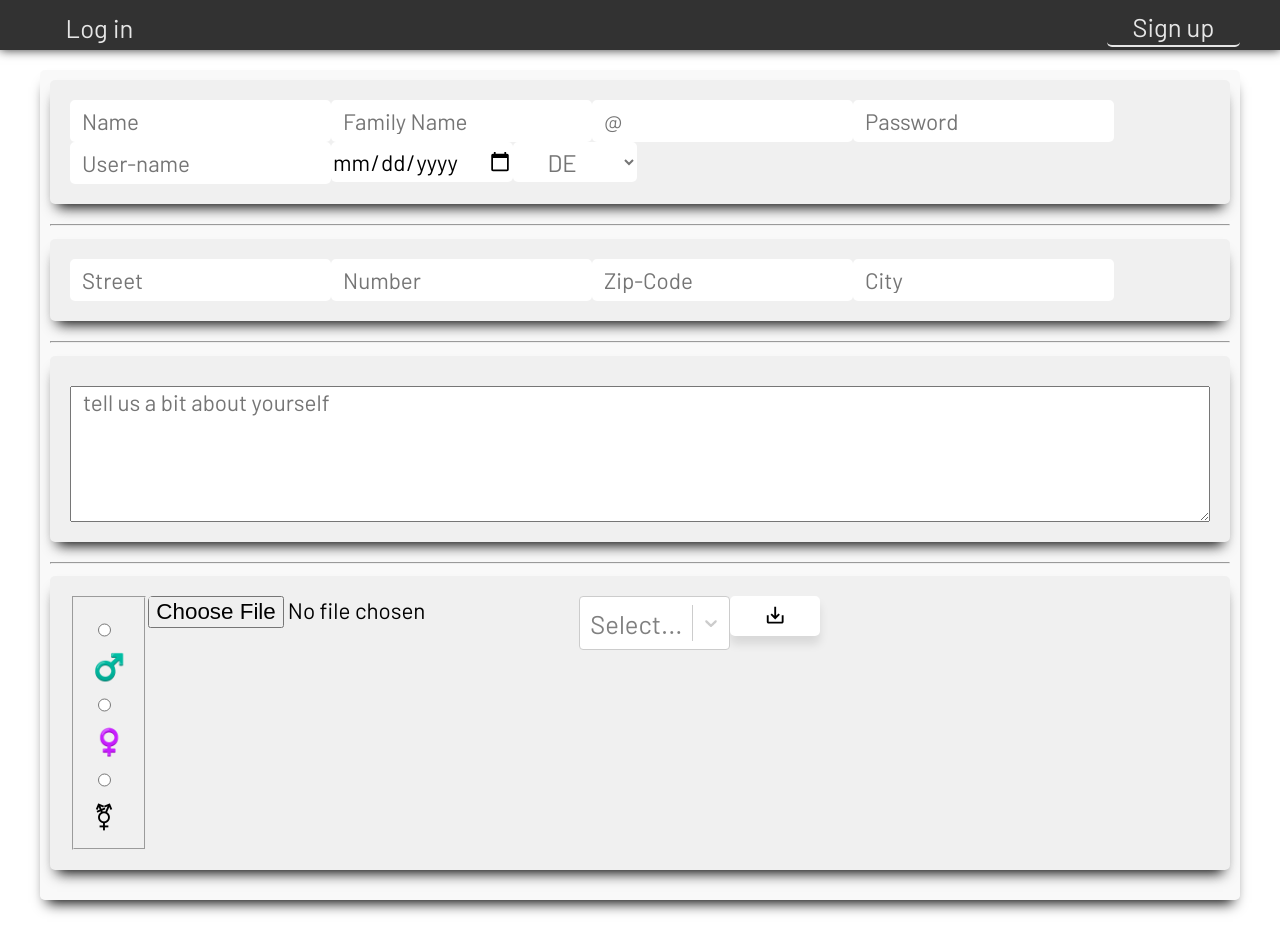
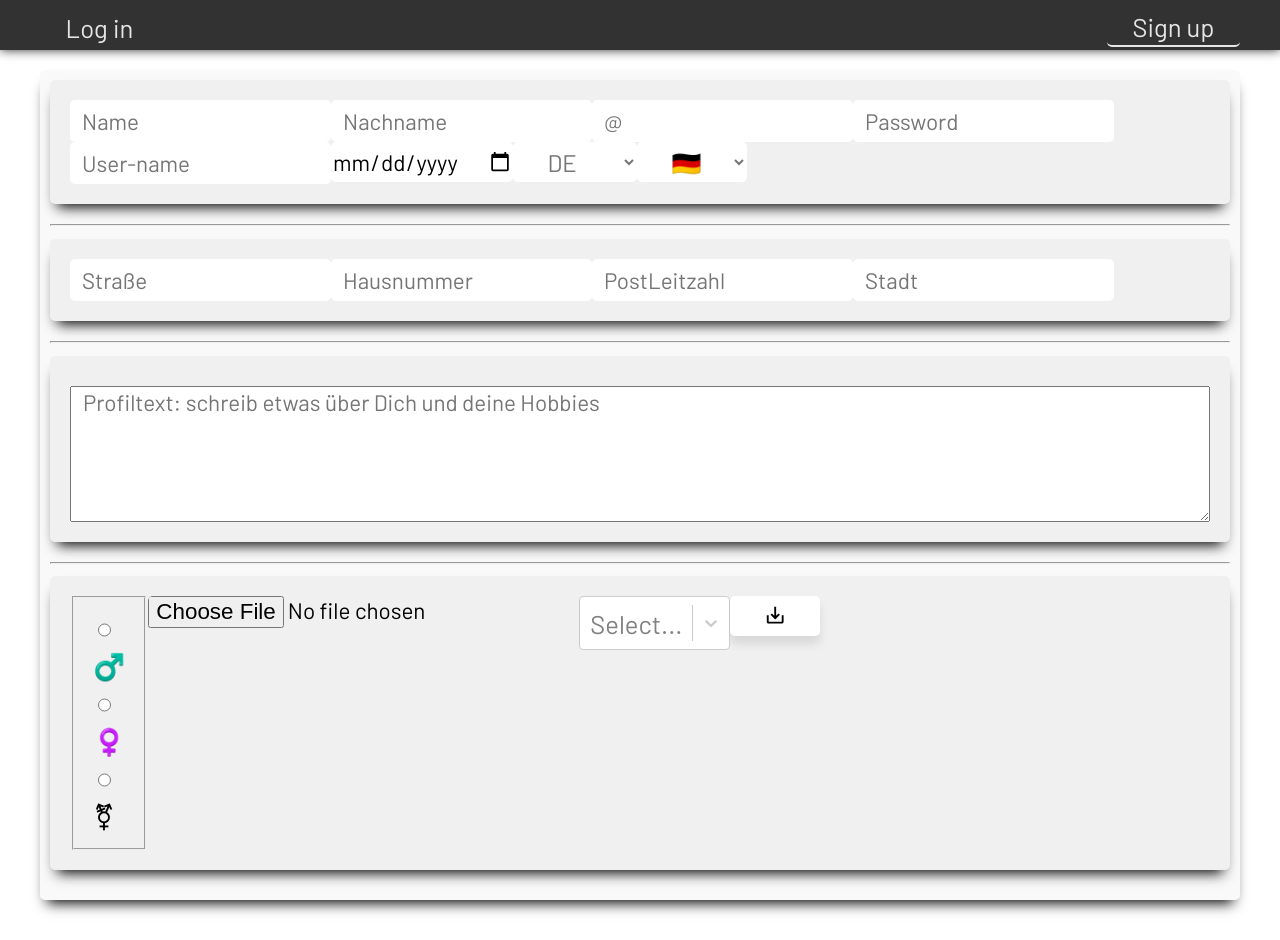
Before and after one commit to mcbauman/Final-Project-friendsFinder, a React (Create React App) app in the folder frontend/: page /Singin in a window 1280 px wide. Built offline with nearby package versions, Linux system fonts and the light colour scheme.

Commit message:
translated Signing

```diff
--- a/frontend/src/Routes/Singin.jsx
+++ b/frontend/src/Routes/Singin.jsx
@@ -5,6 +5,9 @@ import Activities from "../components/ActivitiesArray";
 import {toast, ToastContainer} from "react-toastify";
 import {MdOutlineSaveAlt} from "react-icons/md";
 import "../components/Log.scss";
+import { useContext } from "react";
+import { Context } from "../components/context"
+import trans from "../components/trans";
 
 export default function Singin(props){
     const [email, setEmail]=useState("")
@@ -23,7 +26,8 @@ export default function Singin(props){
     const [city, setCity]=useState("")
     const [country, setCountry]=useState("DE")
     const [errors,setErrors]=useState([])
-    const options=Activities
+    const {lang, setLang}=useContext(Context)
+    const options=Activities[lang]
     const notifySuccess = () => toast("Your profile is created");
     const notifyError = (text) => toast(text);
 
@@ -67,7 +71,7 @@ export default function Singin(props){
 {/* PROFILEDATA */}
                 <section>
                 <input className={errors.includes("your real Name please!")?"error":""} type="text" value={name} onChange={e=>setName(e.target.value)} placeholder="Name"/>
-                <input className={errors.includes("your real Name please!")?"error":""} type="text" value={familyName} onChange={e=>setFamilyName(e.target.value)} placeholder="Family Name"/>
+                <input className={errors.includes("your real Name please!")?"error":""} type="text" value={familyName} onChange={e=>setFamilyName(e.target.value)} placeholder={trans[lang].familyName}/>
                 <input className={errors.includes("E11000")?"error":""} type="email" value={email} onChange={e=>setEmail(e.target.value)} placeholder="@"/>
                 <input className={errors.includes("password is to weak!")?"error":""} type="password" value={password} onChange={e=>setPassword(e.target.value)} placeholder="Password"/>
                 <input className={errors.includes("only Chars and Numbers as UserName please!")?"error":""} type="text" value={userName} onChange={e=>setUserName(e.target.value)} placeholder="User-name" />
@@ -81,21 +85,25 @@ export default function Singin(props){
                     <option>KE</option>
                     <option>PH</option>
                 </select>
+                <select value={lang} onChange={(e)=>setLang(e.target.value)}>
+                        <option value="de">🇩🇪</option>
+                        <option value="en">🇬🇧</option>
+                    </select>
                 </section>
                 <hr/>
 {/* Adress */}
                 <section>
-                <input className={errors.includes("your real Street please!")?"error":""} type="text" value={street} onChange={e=>setStreet(e.target.value)} placeholder="Street"/>
-                <input className={errors.includes("only the Number please!")?"error":""} type="number" value={number} onChange={e=>setNumber(e.target.value)} placeholder="Number"/>
-                <input className={errors.includes("only ZIP-Code please!")?"error":""} type="number" value={zipCode} onChange={e=>setZipCode(e.target.value)} placeholder="Zip-Code"/>
-                <input className={errors.includes("type in your city!")?"error":""} type="text" value={city} onChange={e=>setCity(e.target.value)} placeholder="City"/>
+                <input className={errors.includes("your real Street please!")?"error":""} type="text" value={street} onChange={e=>setStreet(e.target.value)} placeholder={trans[lang].street}/>
+                <input className={errors.includes("only the Number please!")?"error":""} type="number" value={number} onChange={e=>setNumber(e.target.value)} placeholder={trans[lang].number}/>
+                <input className={errors.includes("only ZIP-Code please!")?"error":""} type="number" value={zipCode} onChange={e=>setZipCode(e.target.value)} placeholder={trans[lang].zioCode}/>
+                <input className={errors.includes("type in your city!")?"error":""} type="text" value={city} onChange={e=>setCity(e.target.value)} placeholder={trans[lang].city}/>
                 </section>
                 <hr/>
 {/* ABOUTTEXT */}
                 <section className={errors.includes("Plese tell us a bit about you in Profile-Text")?"error":""} >
                  <textarea rows="5" value={profileText}
                  onChange={e=>setProfileText(e.target.value)}
-                 placeholder="tell us a bit about yourself"/>
+                 placeholder={trans[lang].tellUs}/>
                 </section>
                 <hr/>
 {/* ABOUTTEXT */}
--- a/frontend/src/components/trans.js
+++ b/frontend/src/components/trans.js
@@ -19,7 +19,13 @@ const trans={
         createdAt:"erstellt am:",
         leaveComment:"kommentieren",
         deleteUser:"LÖSCHE DEINEN NUTZER",
-        changeLogInData:"EINLOG-DATEN ÄNDERN"
+        changeLogInData:"EINLOG-DATEN ÄNDERN",
+        familyName:"Nachname",
+        street:"Straße",
+        number:"Hausnummer",
+        zioCode:"PostLeitzahl",
+        city:"Stadt",
+        tellUs:"Profiltext: schreib etwas über Dich und deine Hobbies"
     },
     en:{
         Search:"Search",
@@ -41,7 +47,13 @@ const trans={
         createdAt:"created at:",
         leaveComment:"comment the post",
         deleteUser:"DELETE YOUR PROFILE",
-        changeLogInData:"CHANGE LOGIN DATA"
+        changeLogInData:"CHANGE LOGIN DATA",
+        familyName:"Family Name",
+        street:"Street",
+        number:"Number",
+        zioCode:"Zip-Code",
+        city:"City",
+        tellUs:"Tell us a bit about you in Profile-Text"
     }
 }
 
```
